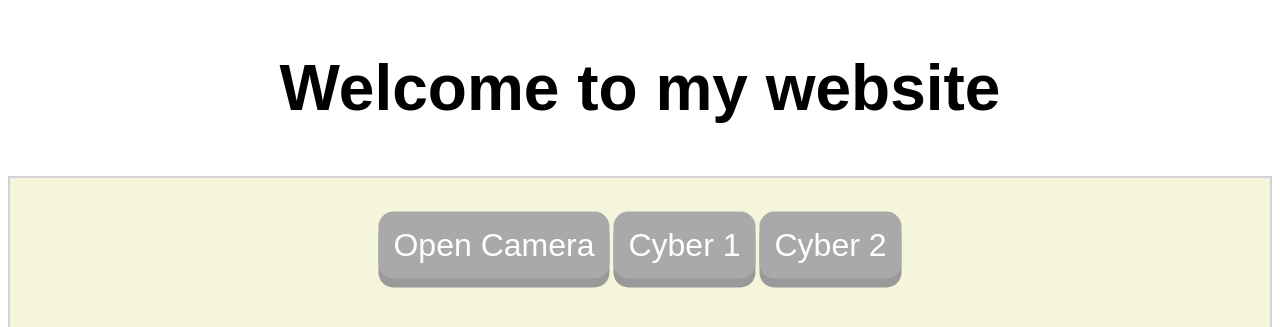
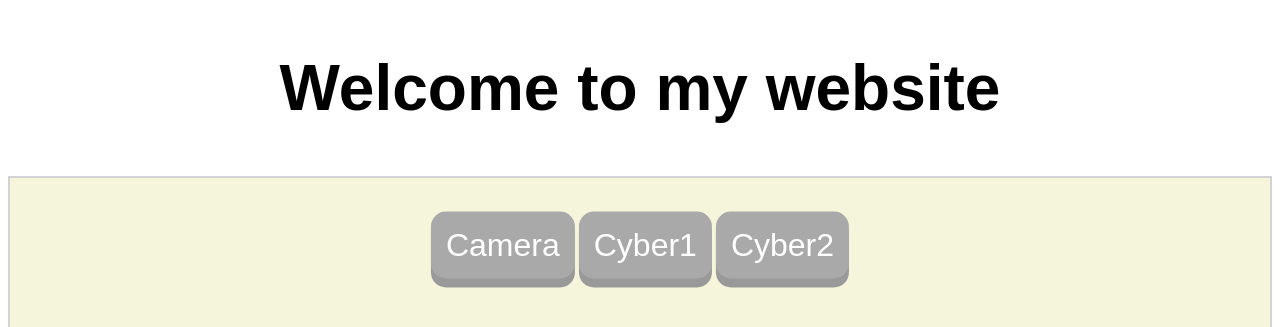
Before and after one commit to s4037584/s4037584.github.io, a plain HTML site: page index.html in a window 1280 px wide. Shown: the top 327 px of the page. Drawn offline with Linux system fonts and the light colour scheme.

Commit message:
Update index.html

```diff
--- a/index.html
+++ b/index.html
@@ -88,14 +88,9 @@
          <h1>Welcome to my website</h1>
          <div class="container">
          <div class="center">
-         <!--
-          <button class="button" onclick="document.location='CV/cv-pablitul.html'">My Curriculum</button>
-         <button class="button" onclick="document.location='CV/picture_show.html'">Portfolio</button>
-         <button class="button" onclick="document.location='CV/linea_tiempo.html'">Time Line</button>
-         -->
-         <button class="button" onclick="document.location='camera.html'">Open Camera</button>
-         <button class="button" onclick="document.location='hacking.html'">Cyber 1</button>
-         <button class="button" onclick="myFunction()">Cyber 2</button>
+         <button class="button" onclick="document.location='camera.html'">Camera</button>
+         <button class="button" onclick="document.location='hacking.html'">Cyber1</button>
+         <button class="button" onclick="myFunction()">Cyber2</button>
          <p id="demo"></p>
          </div></div>
          <div class="navbar">
```
